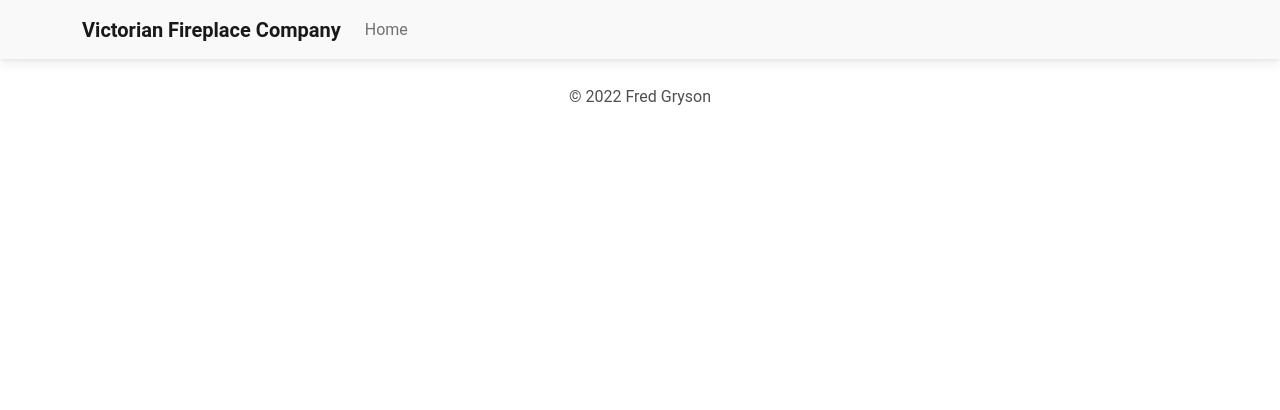
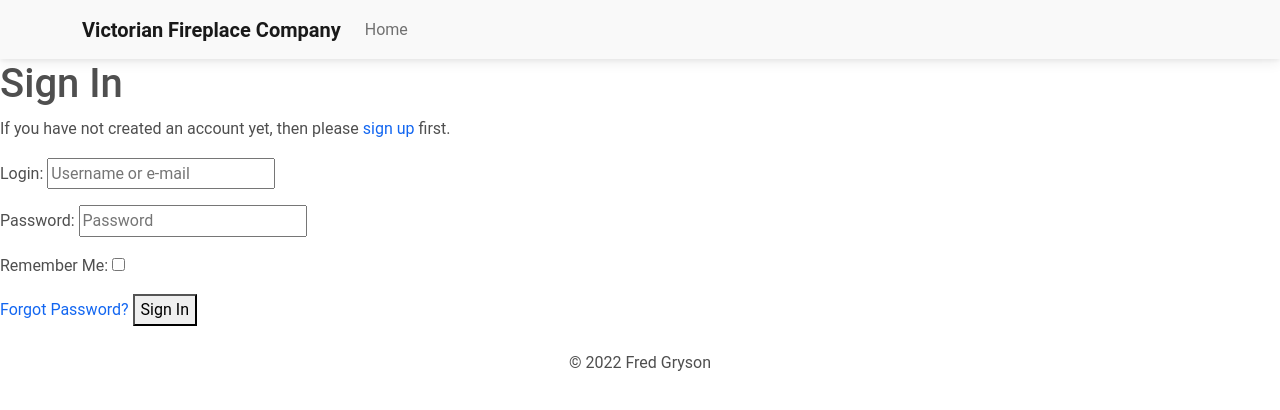
Before and after one commit to Code-Institute-Submissions/fgryson-CI-milestone-4_JuneResub, a Django app: page /accounts/login/ in a window 1280 px wide. Shown: the top 410 px of the page. Run offline with Django 4.2, Linux system fonts and the light colour scheme; some libraries are stand-ins or nearby versions.

Commit message:
Added: Allauth forms

```diff
--- a/templates/account/login.html
+++ b/templates/account/login.html
@@ -1 +1,44 @@
 {% extends 'base.html' %}
+
+{% load i18n %}
+{% load account socialaccount %}
+
+{% block content %}
+
+<h1>Sign In</h1>
+
+{% get_providers as socialaccount_providers %}
+
+{% if socialaccount_providers %}
+<p>Please sign in with one of your existing third party accounts.
+    Or, <a href="{{ signup_url }}">sign up</a>
+    for an account and sign in below:</p>
+
+<div class="socialaccount_ballot">
+
+  <ul class="socialaccount_providers">
+    {% include "socialaccount/snippets/provider_list.html" with process="login" %}
+  </ul>
+
+  <div class="login-or">or</div>
+
+</div>
+
+{% include "socialaccount/snippets/login_extra.html" %}
+
+{% else %}
+<p>If you have not created an account yet, then please
+<a href="{{ signup_url }}">sign up</a> first.</p>
+{% endif %}
+
+<form class="login" method="POST" action="{% url 'account_login' %}">
+  {% csrf_token %}
+  {{ form.as_p }}
+  {% if redirect_field_value %}
+  <input type="hidden" name="{{ redirect_field_name }}" value="{{ redirect_field_value }}" />
+  {% endif %}
+  <a class="button secondaryAction" href="{% url 'account_reset_password' %}">Forgot Password?</a>
+  <button class="primaryAction" type="submit">Sign In</button>
+</form>
+
+{% endblock %}
```
Also changed, not shown: templates/account/signup.html (+18 -0 lines).
